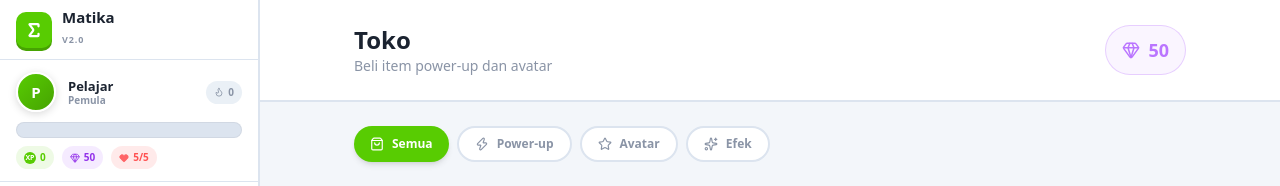
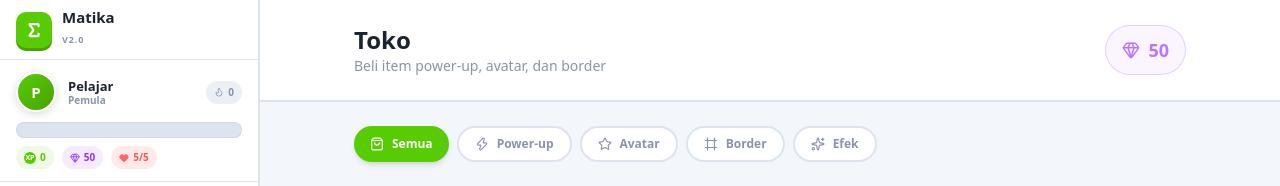
Before and after one commit to idansajah71-blip/math-is-fun, a Next.js app: page /shop in a window 1280 px wide. Shown: the top 186 px of the page. Built offline with nearby package versions, Linux system fonts and the light colour scheme; no server answers.

Commit message:
shop: add dedicated Border filter tab for frame/ninja/wizard

```diff
--- a/src/app/shop/page.tsx
+++ b/src/app/shop/page.tsx
@@ -4,14 +4,14 @@ import { useState, useEffect, useRef } from "react";
 import Sidebar from "@/components/Sidebar";
 import { getProfile, purchaseItem, SHOP_ITEMS } from "@/lib/gamification";
 import { motion } from "framer-motion";
-import { Gem, ShoppingBag, Zap, Star, CheckCircle2, Info, Sparkles } from "lucide-react";
+import { Gem, ShoppingBag, Zap, Star, CheckCircle2, Info, Sparkles, Frame } from "lucide-react";
 import { renderIcon } from "@/lib/iconMap";
 import type { UserProfile } from "@/lib/gamification";
 import FeatureGuard from "@/components/admin/FeatureGuard";
 
 export default function ShopPage() {
   const [profile, setProfile] = useState<UserProfile | null>(null);
-  const [filter, setFilter] = useState<"all" | "powerup" | "avatar" | "effect">("all");
+  const [filter, setFilter] = useState<"all" | "powerup" | "avatar" | "effect" | "border">("all");
   const [buying, setBuying] = useState<string | null>(null);
   const [bought, setBought] = useState<string | null>(null);
   const [insufficient, setInsufficient] = useState<string | null>(null);
@@ -59,7 +59,7 @@ export default function ShopPage() {
 
   if (!profile) return null;
 
-  const filteredItems = SHOP_ITEMS.filter(i => filter === "all" || i.category === filter);
+  const filteredItems = SHOP_ITEMS.filter(i => filter === "all" || i.category === filter || (filter === "border" && ["frame-gold", "border-ninja", "border-wizard"].includes(i.id)));
 
   return (
     <FeatureGuard flag="shop">
@@ -73,7 +73,7 @@ export default function ShopPage() {
             <div className="flex items-center justify-between">
               <div>
                 <h1 className="text-2xl font-black text-[var(--duo-text)]">Toko</h1>
-                <p className="text-sm text-[var(--duo-text-muted)]">Beli item power-up dan avatar</p>
+                <p className="text-sm text-[var(--duo-text-muted)]">Beli item power-up, avatar, dan border</p>
               </div>
               <div className="flex items-center gap-3">
                 <div className="flex items-center gap-2 px-4 py-2.5 bg-purple-50 dark:bg-purple-950/30 rounded-2xl border border-[var(--duo-purple)]/30">
@@ -92,6 +92,7 @@ export default function ShopPage() {
               { key: "all", label: "Semua", icon: <ShoppingBag size={14} /> },
               { key: "powerup", label: "Power-up", icon: <Zap size={14} /> },
               { key: "avatar", label: "Avatar", icon: <Star size={14} /> },
+              { key: "border", label: "Border", icon: <Frame size={14} /> },
               { key: "effect", label: "Efek", icon: <Sparkles size={14} /> },
             ] as const).map(f => (
               <button
```
